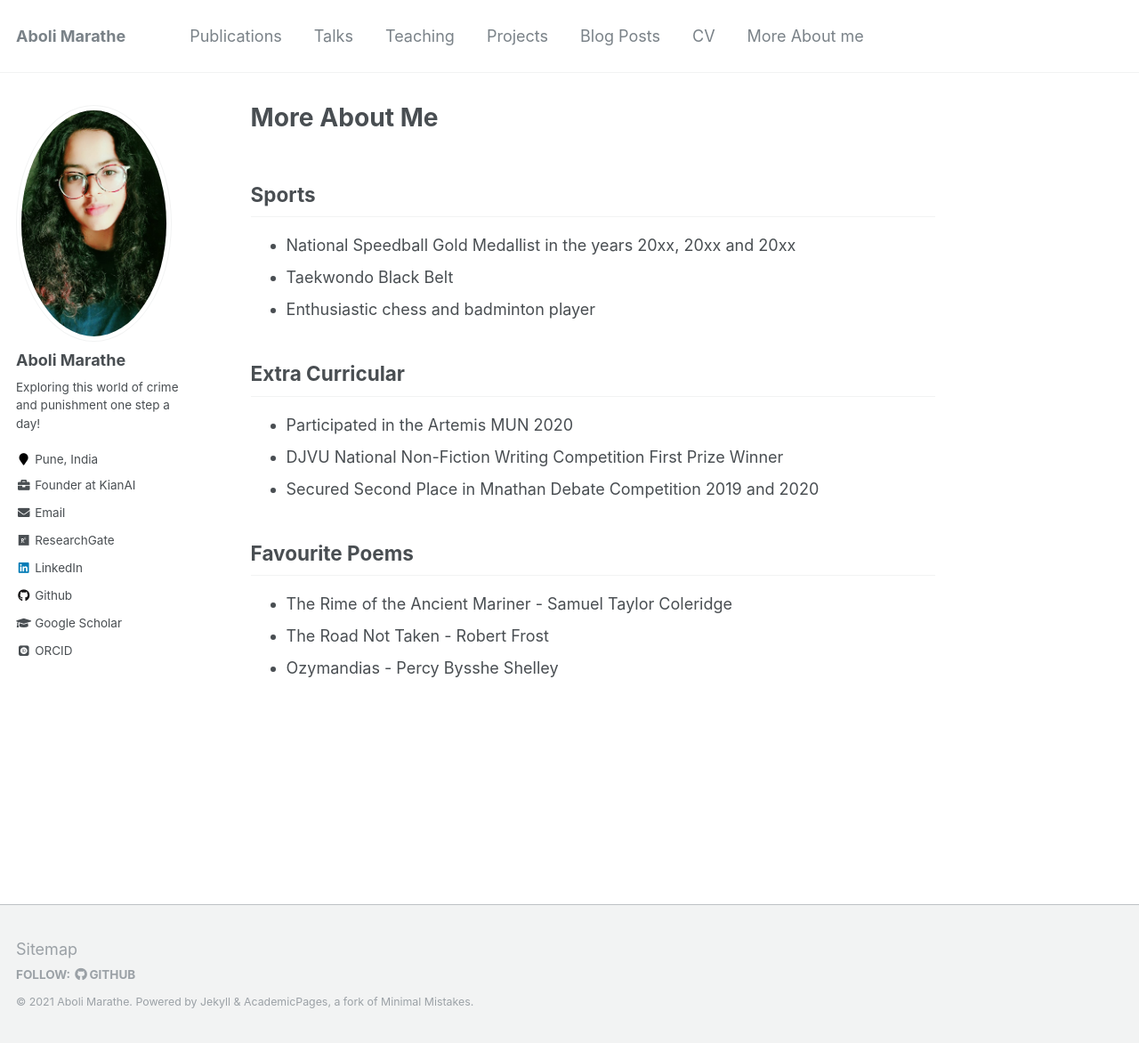
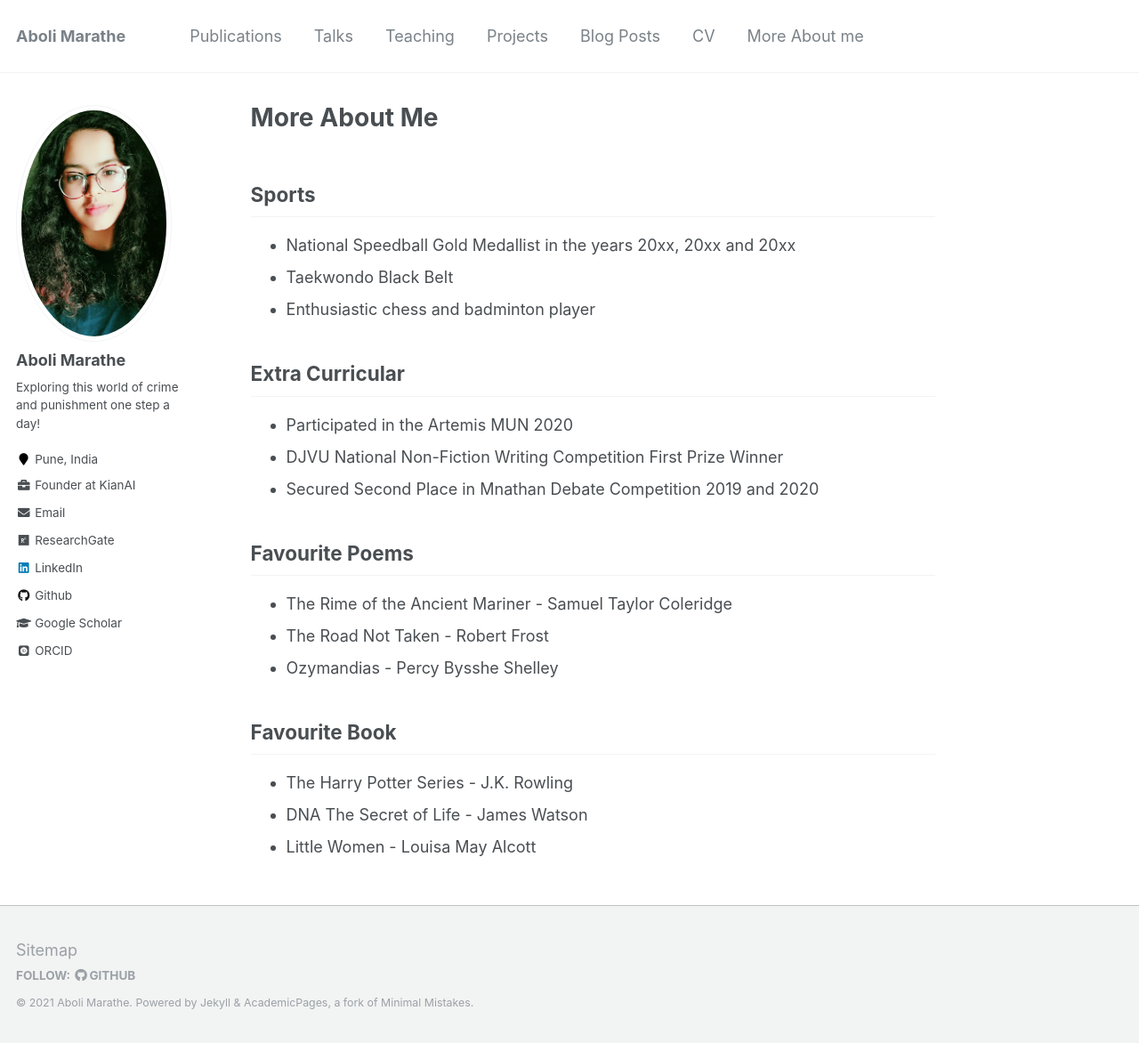
Before and after one commit to Infernolia/Infernolia.github.io, a Jekyll site: the page built from _pages/markdown.md, in a window 1280 px wide and 1172 px high. Shown: the whole window at 89% size. Built offline with Jekyll 4.4.1, drawn with Linux system fonts in a browser that asks for light colours; some web fonts are replaced.

Commit message:
Update markdown.md

```diff
--- a/_pages/markdown.md
+++ b/_pages/markdown.md
@@ -23,3 +23,10 @@ author_profile: true
 * The Rime of the Ancient Mariner - Samuel Taylor Coleridge
 * The Road Not Taken - Robert Frost
 * Ozymandias - Percy Bysshe Shelley
+
+
+## Favourite Book
+
+* The Harry Potter Series - J.K. Rowling
+* DNA The Secret of Life - James Watson
+* Little Women - Louisa May Alcott
```
